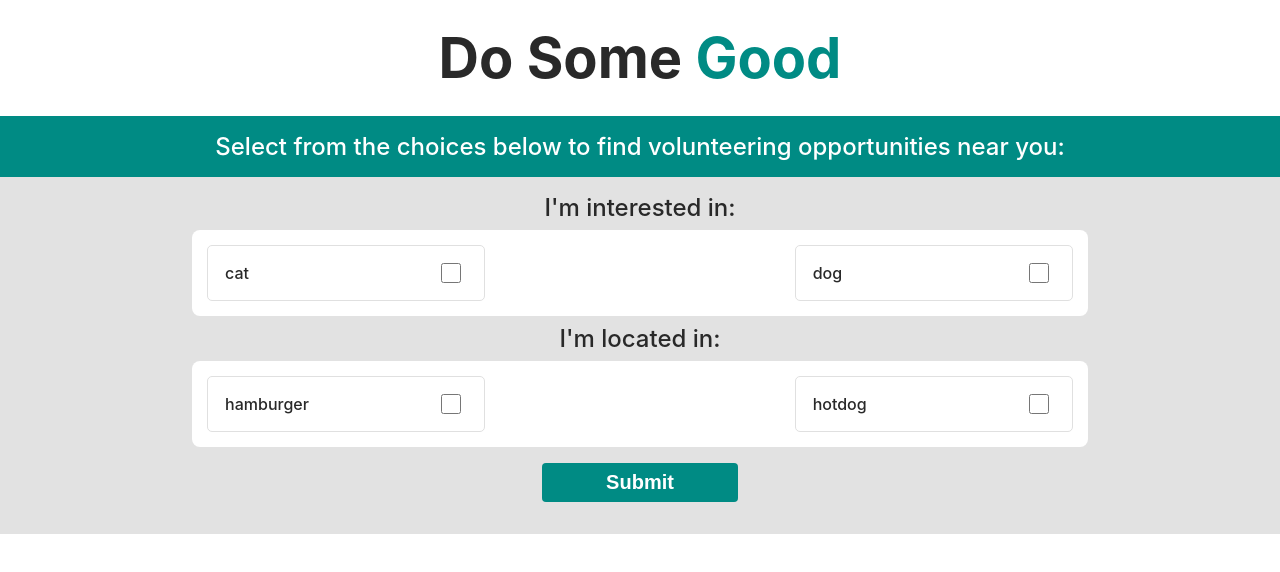
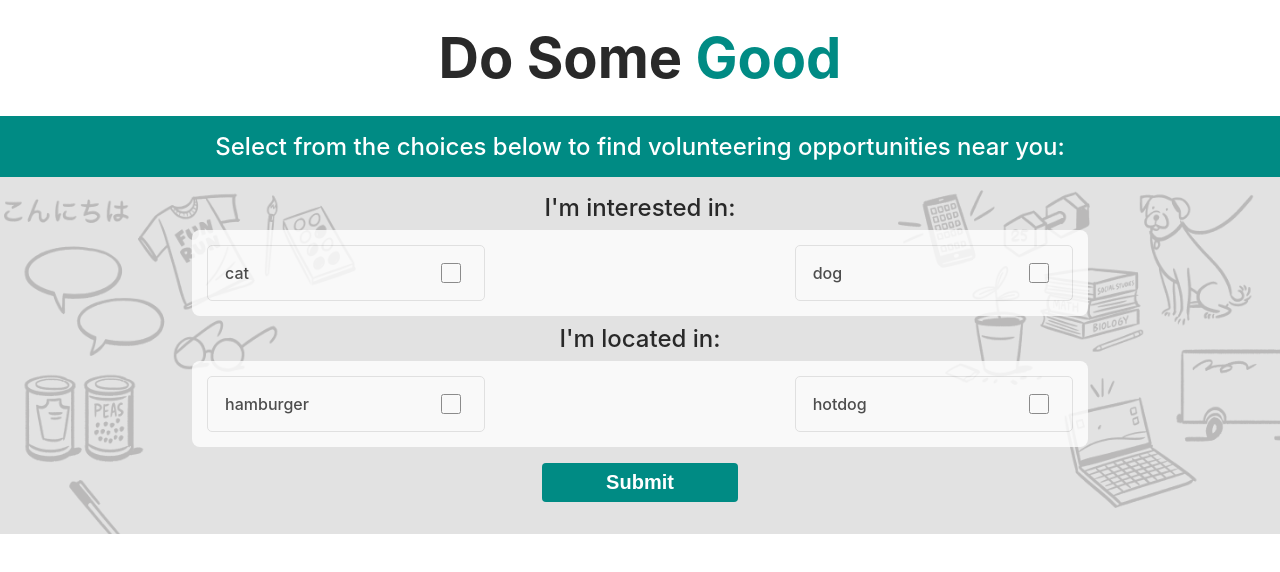
Before and after one commit to ntkunz/samaritans, a React (Create React App) app in the folder client/: page / in a window 1280 px wide. Shown: the top 572 px of the page. Built offline with nearby package versions, Linux system fonts and the light colour scheme; no server answers.

Commit message:
add left & right background images

```diff
--- a/client/src/App.js
+++ b/client/src/App.js
@@ -85,13 +85,16 @@ function App() {
           <h1 className="header__title">Do Some <span className="header__span">Good</span></h1>
           <h2 className="header__subtitle">Select from the choices below to find volunteering opportunities near you:</h2>
         </header>
+        <div className="form__wrapper">
           <Form
             events={events}
             categories={categories}
             locations={locations}
             displayEvents={displayEvents}
             />
+          </div>
           <EventList matchingEvents={matchingEvents} searchQuery={searchQuery} />
+
       </main>
 
   );
--- a/client/src/App.scss
+++ b/client/src/App.scss
@@ -1,6 +1,6 @@
 .App {
   text-align: center;
-  background-color: rgb(226, 226, 226);
+  // background-color: rgb(226, 226, 226);
 }
 
 * {
@@ -12,7 +12,6 @@
 .main {
   display: flex;
   flex-direction: column;
-
 }
 
 .header {
@@ -37,5 +36,17 @@
     font-size: 1.5rem;
     font-weight: 500;
   }
+}
+
+.form__wrapper {
+
+  background-image: url(./data/background_image_left.png), url(./data/background_image_right.png);
+  //  background-position: 4px 4px, top 10px right -60px;
+   background-position: 4px 4px, top 13px right -50px;
+   background-repeat: no-repeat;
+  background-color:  rgb(226, 226, 226);
+  // background-position-y: 1.5rem, 1.5rem;
+  // background-size: 25rem, 30rem;
+  background-size: 22rem, 27rem;
 
 }
--- a/client/src/components/Form/Form.scss
+++ b/client/src/components/Form/Form.scss
@@ -17,6 +17,7 @@
         gap: 1rem;
         justify-content: space-between;
         background-color: white;
+        opacity: 0.8;
         padding: 1rem;
         border-radius: 8px;
     }
@@ -42,6 +43,7 @@
         background-color: rgb(255, 255, 255);
         transition: outline .25s ease-in-out;
 
+
         &:hover {
             outline: 4px solid #fcbbec;
         }
```
Lines whose indentation alone changed are shown as unchanged.
